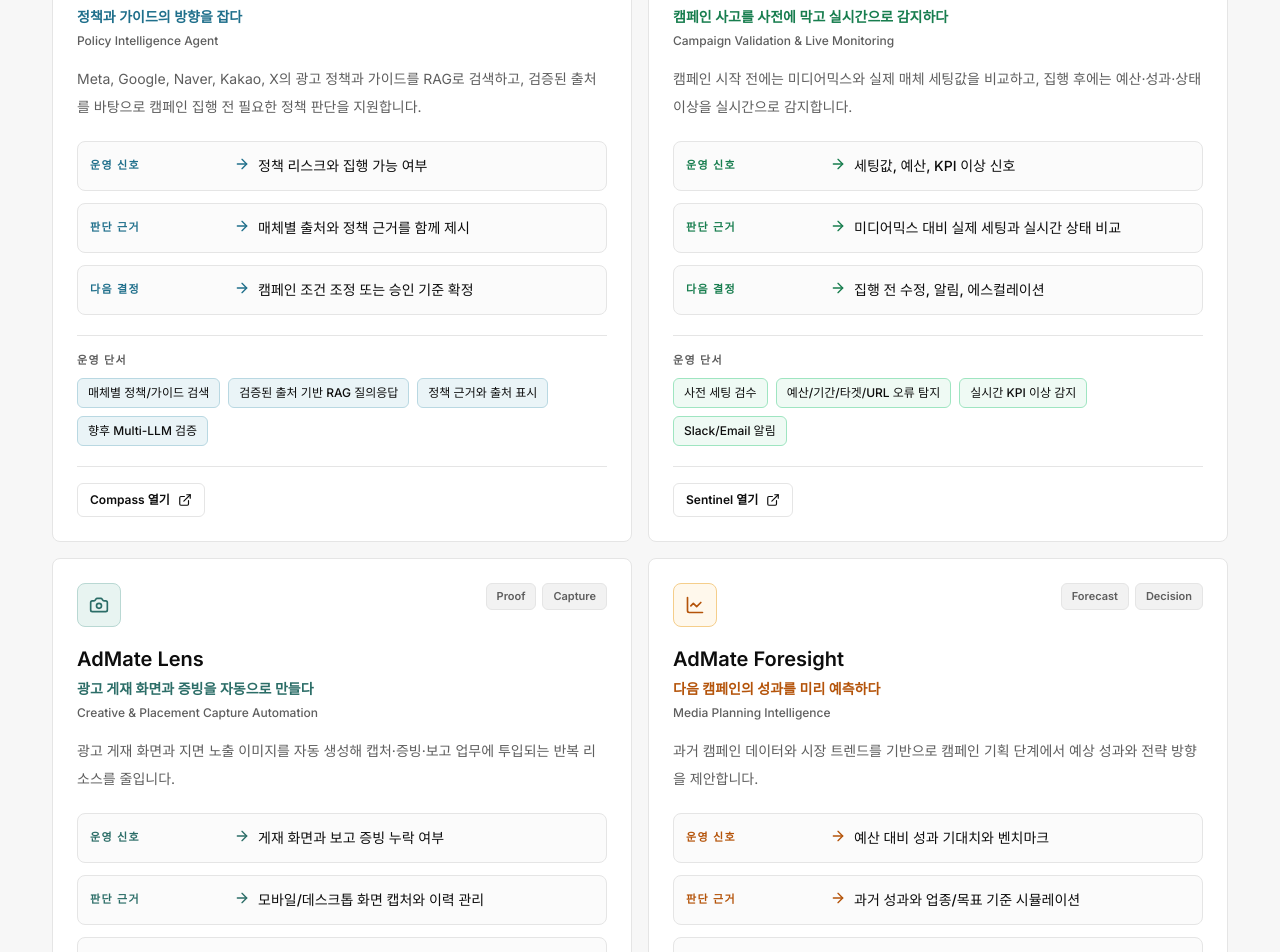
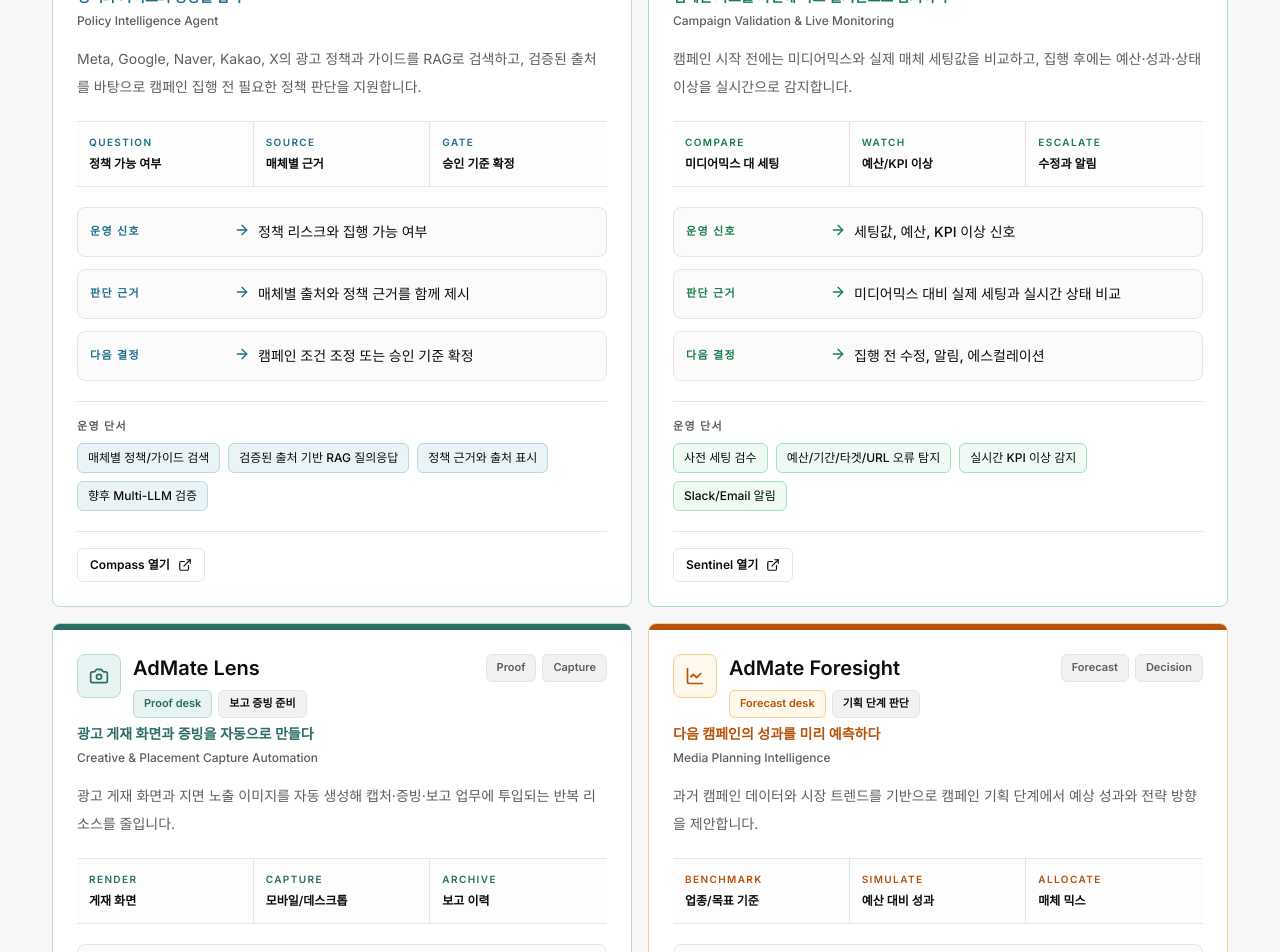
Before and after one commit to Jhongjin/admate-homepage, a Next.js app: page / in a window 1280 px wide. Shown: the part 4260-5212 px from the top of the page. Built offline with nearby package versions, Linux system fonts and the light colour scheme.

Commit message:
feat: give homepage product cards operating identities

```diff
--- a/src/components/home/ProductCardsSection.tsx
+++ b/src/components/home/ProductCardsSection.tsx
@@ -41,6 +41,55 @@
     signal: "예산 대비 성과 기대치와 벤치마크",
     proof: "과거 성과와 업종/목표 기준 시뮬레이션",
     nextDecision: "예산 배분, 매체 믹스, PoC 범위 결정",
+  },
+}
+
+const productDesks: Record<
+  string,
+  {
+    desk: string
+    cadence: string
+    surface: Array<{
+      label: string
+      value: string
+    }>
+  }
+> = {
+  compass: {
+    desk: "Evidence desk",
+    cadence: "집행 전 판단",
+    surface: [
+      { label: "Question", value: "정책 가능 여부" },
+      { label: "Source", value: "매체별 근거" },
+      { label: "Gate", value: "승인 기준 확정" },
+    ],
+  },
+  sentinel: {
+    desk: "Control loop",
+    cadence: "검수와 실시간 감시",
+    surface: [
+      { label: "Compare", value: "미디어믹스 대 세팅" },
+      { label: "Watch", value: "예산/KPI 이상" },
+      { label: "Escalate", value: "수정과 알림" },
+    ],
+  },
+  lens: {
+    desk: "Proof desk",
+    cadence: "보고 증빙 준비",
+    surface: [
+      { label: "Render", value: "게재 화면" },
+      { label: "Capture", value: "모바일/데스크톱" },
+      { label: "Archive", value: "보고 이력" },
+    ],
+  },
+  foresight: {
+    desk: "Forecast desk",
+    cadence: "기획 단계 판단",
+    surface: [
+      { label: "Benchmark", value: "업종/목표 기준" },
+      { label: "Simulate", value: "예산 대비 성과" },
+      { label: "Allocate", value: "매체 믹스" },
+    ],
   },
 }
 
@@ -133,13 +182,21 @@
   const Icon = product.icon
   const roles = productRoleTags[product.id] ?? [product.shortName]
   const signals = productSignals[product.id]
+  const desk = productDesks[product.id]
 
   return (
-    <Card className={featured ? "shadow-soft" : "transition duration-300 hover:-translate-y-0.5 hover:shadow-soft"}>
+    <Card
+      className={`overflow-hidden ${
+        featured ? "shadow-soft" : "transition duration-300 hover:-translate-y-0.5 hover:shadow-soft"
+      }`}
+      style={{ borderColor: desk ? product.borderColor : undefined }}
+    >
+      {desk ? <div className="h-1.5" style={{ backgroundColor: product.color }} aria-hidden="true" /> : null}
       <CardHeader className="pb-4">
-        <div className="flex items-start justify-between gap-4">
+        <div className="flex flex-col gap-4 sm:flex-row sm:items-start sm:justify-between">
+          <div className="flex min-w-0 items-start gap-3">
             <div
-            className="flex h-11 w-11 items-center justify-center rounded-lg border"
+              className="flex h-11 w-11 shrink-0 items-center justify-center rounded-lg border"
               style={{
                 backgroundColor: product.softColor,
                 borderColor: product.borderColor,
@@ -147,6 +204,27 @@
               }}
             >
               <Icon className="h-5 w-5" aria-hidden="true" />
+            </div>
+            <div className="min-w-0">
+              <CardTitle className="text-xl">{product.name}</CardTitle>
+              {desk ? (
+                <div className="mt-2 flex flex-wrap gap-1.5">
+                  <span
+                    className="rounded-md border px-2.5 py-1 text-[11px] font-semibold"
+                    style={{
+                      backgroundColor: product.softColor,
+                      borderColor: product.borderColor,
+                      color: product.color,
+                    }}
+                  >
+                    {desk.desk}
+                  </span>
+                  <span className="rounded-md border border-border bg-muted px-2.5 py-1 text-[11px] font-semibold text-foreground">
+                    {desk.cadence}
+                  </span>
+                </div>
+              ) : null}
+            </div>
           </div>
           <div className="flex flex-wrap justify-end gap-1.5">
             {roles.map((role) => (
@@ -159,7 +237,6 @@
             ))}
           </div>
         </div>
-        <CardTitle className="pt-3 text-xl">{product.name}</CardTitle>
         <p className="text-sm font-semibold" style={{ color: product.color }}>
           {product.tagline}
         </p>
@@ -167,6 +244,18 @@
       </CardHeader>
       <CardContent>
         <p className="text-sm leading-7 text-muted-foreground">{product.description}</p>
+        {desk ? (
+          <div className="mt-5 grid border-y border-border bg-muted/20 sm:grid-cols-3">
+            {desk.surface.map((item) => (
+              <div key={item.label} className="border-b border-border px-3 py-3 last:border-b-0 sm:border-b-0 sm:border-r sm:last:border-r-0">
+                <div className="text-[10px] font-semibold uppercase tracking-[0.14em]" style={{ color: product.color }}>
+                  {item.label}
+                </div>
+                <div className="mt-1 text-xs font-semibold leading-5 text-foreground">{item.value}</div>
+              </div>
+            ))}
+          </div>
+        ) : null}
         {signals ? (
           <div className="mt-5 grid gap-3">
             <SignalRow label="운영 신호" value={signals.signal} color={product.color} />
```
Lines whose indentation alone changed are shown as unchanged.
